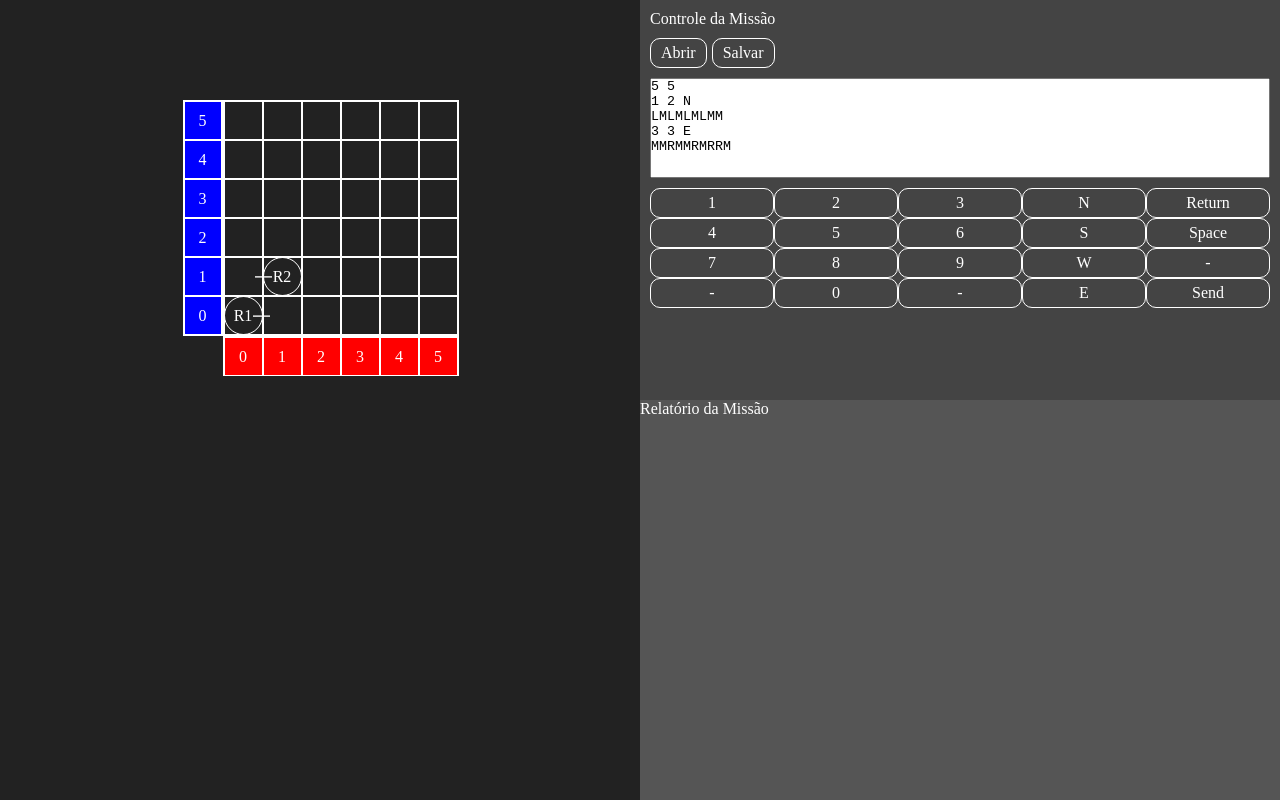
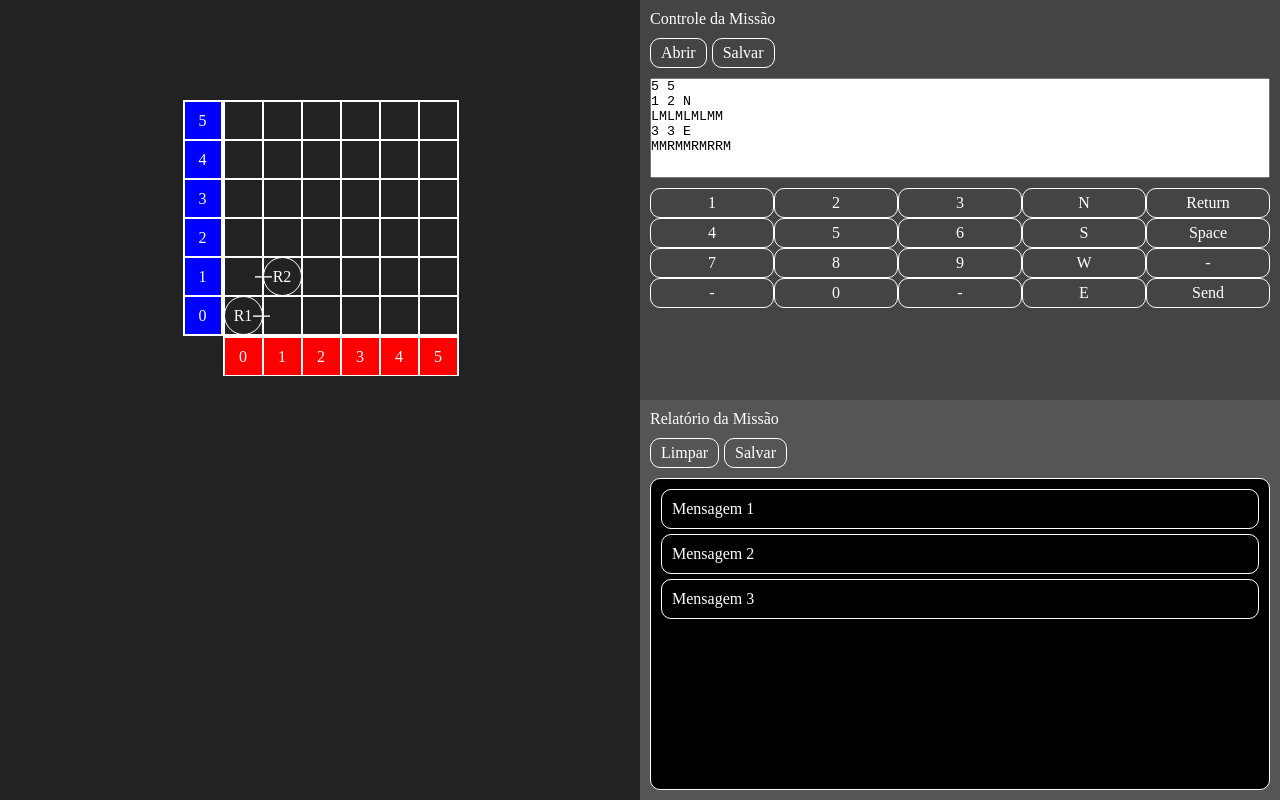
Before and after one commit to Daniel-Henrique-De-Souza/Explorando-Marte-Niuco, a SvelteKit app: page / in a window 1280 px wide. Built offline with nearby package versions, Linux system fonts and the light colour scheme.

Commit message:
Adicionado conteúdo do painel de relatório

```diff
--- a/src/routes/+page.svelte
+++ b/src/routes/+page.svelte
@@ -93,7 +93,18 @@ MMRMMRMRRM
                 <div class="btn">Send</div>
             </div>
         </div>
-        <div class="mission-report">Relatório da Missão</div>
+        <div class="mission-report">
+            <div class="title">Relatório da Missão</div>
+            <div class="buttons">
+                <div class="btn">Limpar</div>
+                <div class="btn">Salvar</div>
+            </div>
+            <div class="log">
+                <div class="log-item">Mensagem 1</div>
+                <div class="log-item">Mensagem 2</div>
+                <div class="log-item">Mensagem 3</div>
+            </div>
+        </div>
     </div>
 </div>
 
@@ -216,7 +227,7 @@ MMRMMRMRRM
     }
 
     .btn:hover {
-        background: rgba(255,255,255,.5);
+        background: rgba(255, 255, 255, 0.5);
         cursor: pointer;
         color: black;
     }
@@ -237,5 +248,26 @@ MMRMMRMRRM
         width: 100%;
         height: 50%;
         background: #555;
+        padding: 10px;
+        display: flex;
+        flex-direction: column;
+        gap: 10px;
+    }
+
+    .log {
+        height: 100%;
+        background: black;
+        border-radius: 10px;
+        border: 1px solid white;
+        padding: 10px;
+        gap: 5px;
+        display: flex;
+        flex-direction: column;
+    }
+
+    .log-item {
+        border-radius: 10px;
+        border: 1px solid white;
+        padding: 10px;
     }
 </style>
```
